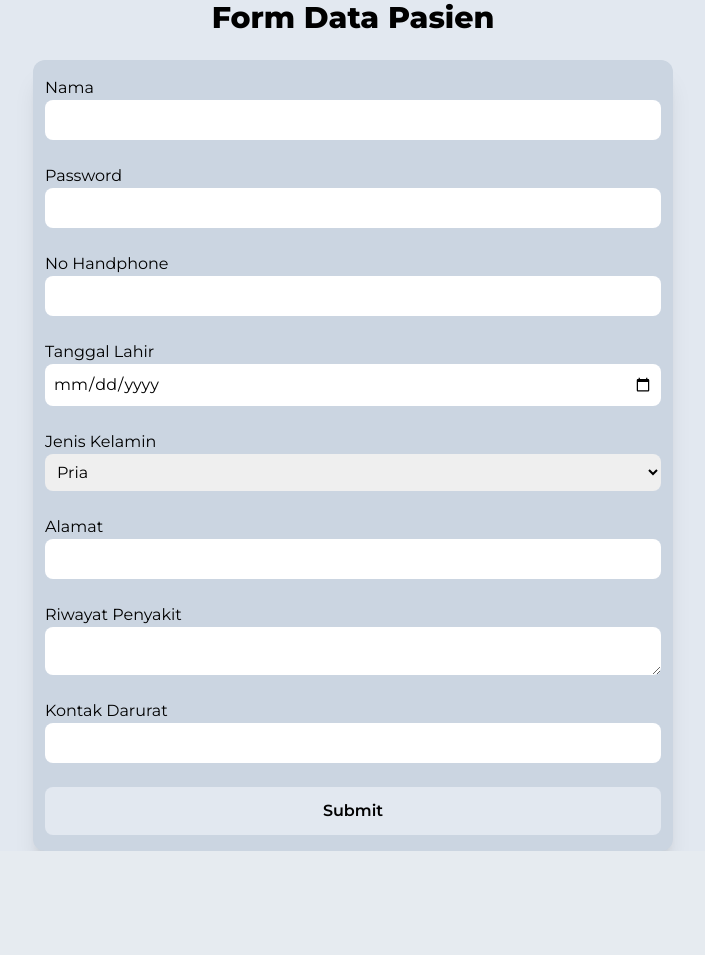
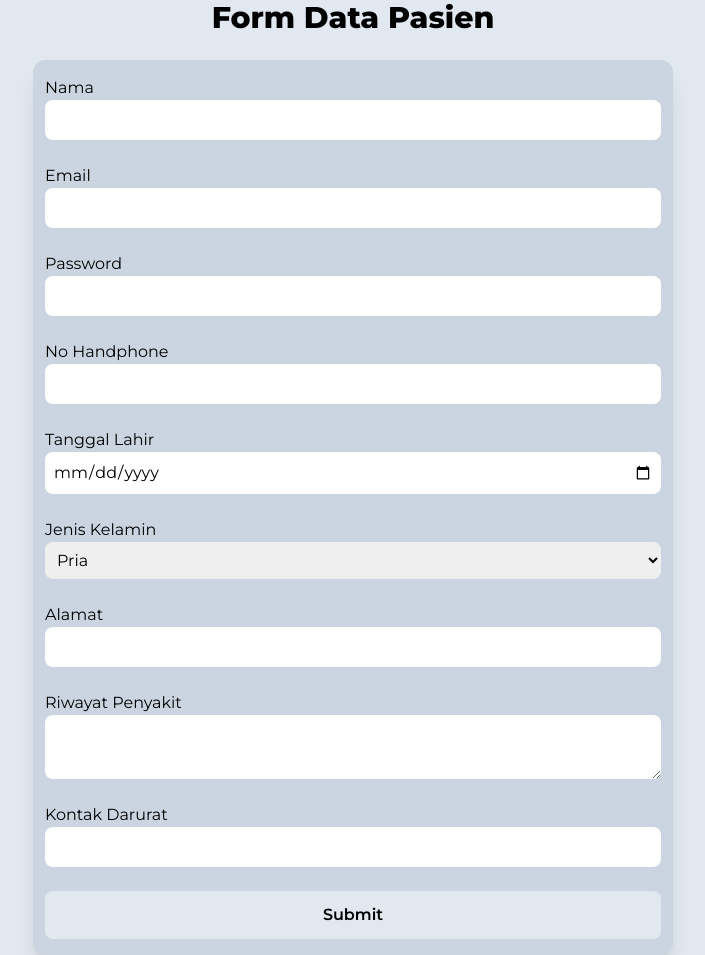
Before and after one commit to mazharidesky/MedLock, a Flask app: page /admin in a window 1280 px wide. Shown: the part 80-1035 px from the top of the page, without its empty margins (287-992 px from the left). Before the commit the page ends 931 px from the top, so only its background shows below. Run offline with Flask 3, Linux system fonts and the light colour scheme; the visitor is signed in with stand-in values (Sample User, id 1); some libraries are stand-ins or nearby versions.

Commit message:
feat: create validasi file form pasien

```diff
--- a/app.py
+++ b/app.py
@@ -2,6 +2,11 @@ import os
 from flask import Flask, render_template, request, redirect, session, url_for, flash
 from flask_mysqldb import MySQL
 from functools import wraps
+from flask import send_file
+from reportlab.lib.pagesizes import letter
+from reportlab.pdfgen import canvas
+from io import BytesIO
+import json
 from Crypto.Cipher import AES
 from Crypto.Util.Padding import pad, unpad
 from Crypto.Random import get_random_bytes
@@ -21,6 +26,31 @@ app.config['MYSQL_PORT'] = 3306
 AES_KEY = b'ThisIs16ByteKey!'  # Kunci harus tepat 16 byte
 
 mysql = MySQL(app)
+
+def encrypt_data(data):
+    iv = get_random_bytes(16)
+    cipher = AES.new(AES_KEY, AES.MODE_CBC, iv)
+    encrypted_bytes = cipher.encrypt(pad(json.dumps(data).encode('utf-8'), AES.block_size))
+    return base64.b64encode(iv + encrypted_bytes).decode('utf-8')
+
+def generate_pdf(data):
+    buffer = BytesIO()
+    p = canvas.Canvas(buffer, pagesize=letter)
+    width, height = letter
+
+    p.setFont("Helvetica-Bold", 16)
+    p.drawString(50, height - 50, "Admin Form Submission")
+
+    p.setFont("Helvetica", 12)
+    y = height - 80
+    for key, value in data.items():
+        p.drawString(50, y, f"{key}: {value}")
+        y -= 20
+
+    p.showPage()
+    p.save()
+    buffer.seek(0)
+    return buffer
 
 def encrypt_password(password):
     iv = get_random_bytes(16)
@@ -128,6 +158,37 @@ def home():
 @login_required
 @admin_required
 def admin_page():
+    if request.method == 'POST':
+        form_data = {
+            'username': request.form['username'],
+            'email': request.form['email'],
+            'password': request.form['password'],
+            'role': request.form['role']
+        }
+
+        # Encrypt form data
+        encrypted_data = encrypt_data(form_data)
+
+        # Save encrypted data to file
+        with open('encrypted_form_data.txt', 'w') as f:
+            f.write(encrypted_data)
+
+        # Generate PDF
+        pdf_buffer = generate_pdf(form_data)
+
+        # Save user to database (as before)
+        encrypted_password = encrypt_password(form_data['password'])
+        cur = mysql.connection.cursor()
+        cur.execute("INSERT INTO users (name, email, password, role) VALUES (%s, %s, %s, %s)",
+                    (form_data['username'], form_data['email'], encrypted_password, form_data['role']))
+        mysql.connection.commit()
+        cur.close()
+
+        flash('User added successfully and form data encrypted.', 'success')
+
+        # Return PDF file
+        return send_file(pdf_buffer, as_attachment=True, download_name='admin_submission.pdf', mimetype='application/pdf')
+
     return render_template('admin.html')
 
 @app.route('/logout')
--- a/templates/admin.html
+++ b/templates/admin.html
@@ -57,6 +57,14 @@
               name="nama"
               required
             /><br />
+            <label for="email">Email</label>
+            <input
+              class="px-2 py-2 rounded-lg"
+              type="text"
+              id="email"
+              name="email"
+              required
+            /><br />
             <label for="password">Password</label>
             <input
               class="px-2 py-2 rounded-lg"
@@ -107,7 +115,7 @@
             <textarea
               id="riwayat_penyakit"
               name="riwayat_penyakit"
-              class="rounded-lg"
+              class="rounded-lg px-2 py-2"
             ></textarea
             ><br />
 
```
